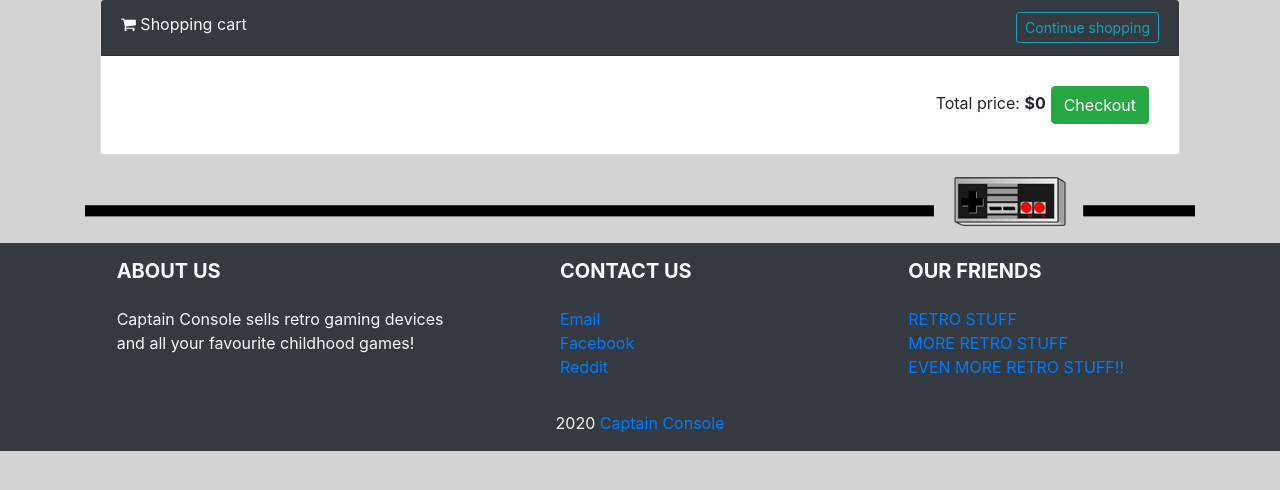
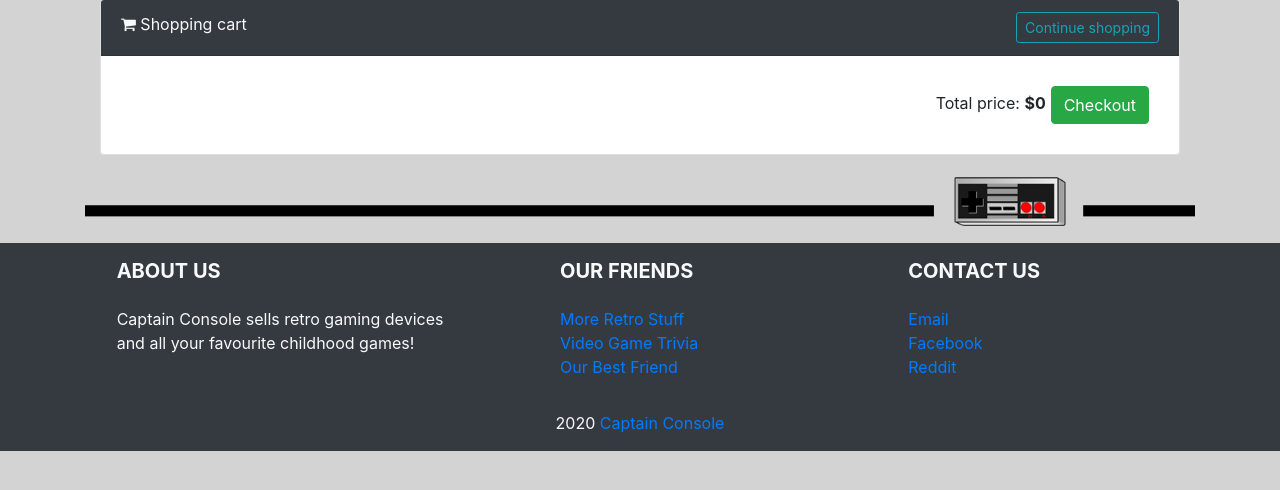
Before and after one commit to Daddara/T-220-VLN2, a Django app: page /user/checkout/ in a window 1280 px wide. Shown: the part 115-605 px from the top of the page. Run offline with Django 3.2, Linux system fonts and the light colour scheme; the visitor is signed in with stand-in values (Sample User, id 1); data that the repository does not hold is empty; some libraries are stand-ins or nearby versions.

Commit message:
inor adjustments

```diff
--- a/templates/footer.html
+++ b/templates/footer.html
@@ -15,17 +15,17 @@
         <!-- Grid column -->
         <div class="col-md-3 mx-auto">
             <!-- Links -->
-            <h5 class="font-weight-bold text-uppercase mt-3 mb-4">CONTACT US</h5>
+            <h5 class="font-weight-bold text-uppercase mt-3 mb-4">OUR FRIENDS</h5>
 
             <ul class="list-unstyled">
                 <li>
-                    <a href="#!">Email</a>
+                    <a href="#!">More Retro Stuff</a>
                 </li>
                 <li>
-                    <a href="#!">Facebook</a>
+                    <a href="#!">Video Game Trivia</a>
                 </li>
                 <li>
-                    <a href="#!">Reddit</a>
+                    <a href="#!">Our Best Friend</a>
                 </li>
             </ul>
         </div>
@@ -34,17 +34,17 @@
             <!-- Grid column -->
         <div class="col-md-3 mx-auto">
             <!-- Links -->
-            <h5 class="font-weight-bold text-uppercase mt-3 mb-4">OUR FRIENDS</h5>
+            <h5 class="font-weight-bold text-uppercase mt-3 mb-4">CONTACT US</h5>
 
             <ul class="list-unstyled">
             <li>
-                <a href="#">RETRO STUFF</a>
+                <a href="#">Email</a>
             </li>
             <li>
-                <a href="#">MORE RETRO STUFF</a>
+                <a href="#">Facebook</a>
             </li>
             <li>
-                <a href="#">EVEN MORE RETRO STUFF!!</a>
+                <a href="#">Reddit</a>
             </li>
             </ul>
         </div>
```
